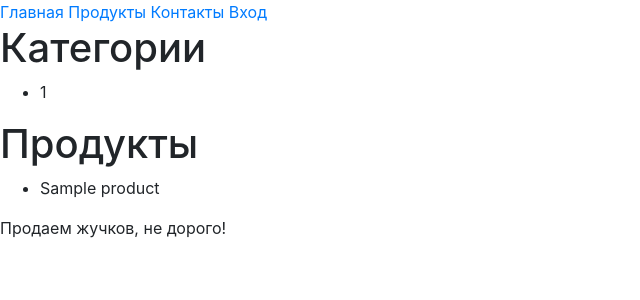
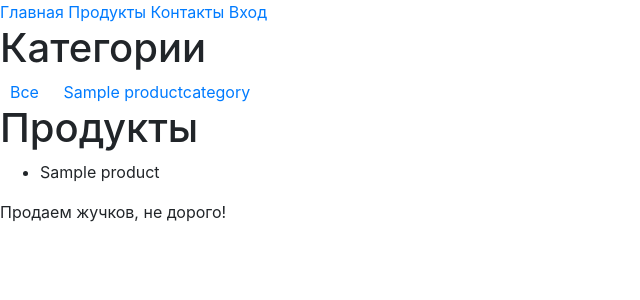
Before and after one commit to Doctor-Igroman-LoL/Django-Lesson-Project, a Django app: page /products/ in a window 1280 px wide. Shown: the top 300 px of the page, without its empty margins (0-640 px from the left). Run offline with Django 3.2, Linux system fonts and the light colour scheme; tables that the repository leaves empty hold one stand-in row (values such as "Sample post"); some libraries are stand-ins or nearby versions.

Commit message:
Добавления меню категорий и их фильтрация

```diff
--- /dev/null
+++ b/Django_Dr_Bug/Webshop/geekshop/mainapp/templates/mainapp/includes/inc_category_menu.html
@@ -0,0 +1,14 @@
+    <a style="margin: 0 10px;" href="{% url 'products:category' 0 %}"
+       class="{% if request.resolver_match.kwargs.pk == 0 %}
+             active
+              {% endif %} ">
+       Все
+    </a>
+{% for category in categories %}
+    <a style="margin: 0 10px;" href="{% url 'products:category' category.pk %}"
+       class="{% if request.resolver_match.kwargs.pk == category.pk %}
+             active
+              {% endif %} ">
+        {{ category.name }}
+    </a>
+{% endfor %}
--- a/Django_Dr_Bug/Webshop/geekshop/mainapp/templates/mainapp/products.html
+++ b/Django_Dr_Bug/Webshop/geekshop/mainapp/templates/mainapp/products.html
@@ -6,11 +6,7 @@
 
 {% block content %}
     <h1>Категории</h1>
-        <ul>
-            {% for product in products %}
-                <li>{{ product.category.pk }}</li>
-            {% endfor %}
-        </ul>
+        {% include 'mainapp/includes/inc_category_menu.html' %}
 
     <h1>Продукты</h1>
         <ul>
@@ -19,5 +15,4 @@
             {% endfor %}
         </ul>
     <p>Продаем жучков, не дорого!</p>
-    {% include 'mainapp/includes/inc_categories_menu.html' %}
 {% endblock %}
--- a/Django_Dr_Bug/Webshop/geekshop/mainapp/views.py
+++ b/Django_Dr_Bug/Webshop/geekshop/mainapp/views.py
@@ -6,11 +6,12 @@ def main(request):
 
 def products(request, pk=None):
     products = Product.objects.all()
+    print(ProductCategory.objects.all())
 
     if pk:
         category = get_object_or_404(ProductCategory, pk=pk)
         products = products.filter(category=pk)
-    context = {'products': products}
+    context = {'products': products, 'categories': ProductCategory.objects.all()}
     return render(request, 'mainapp/products.html', context)
 
 def contacts(request):
```
